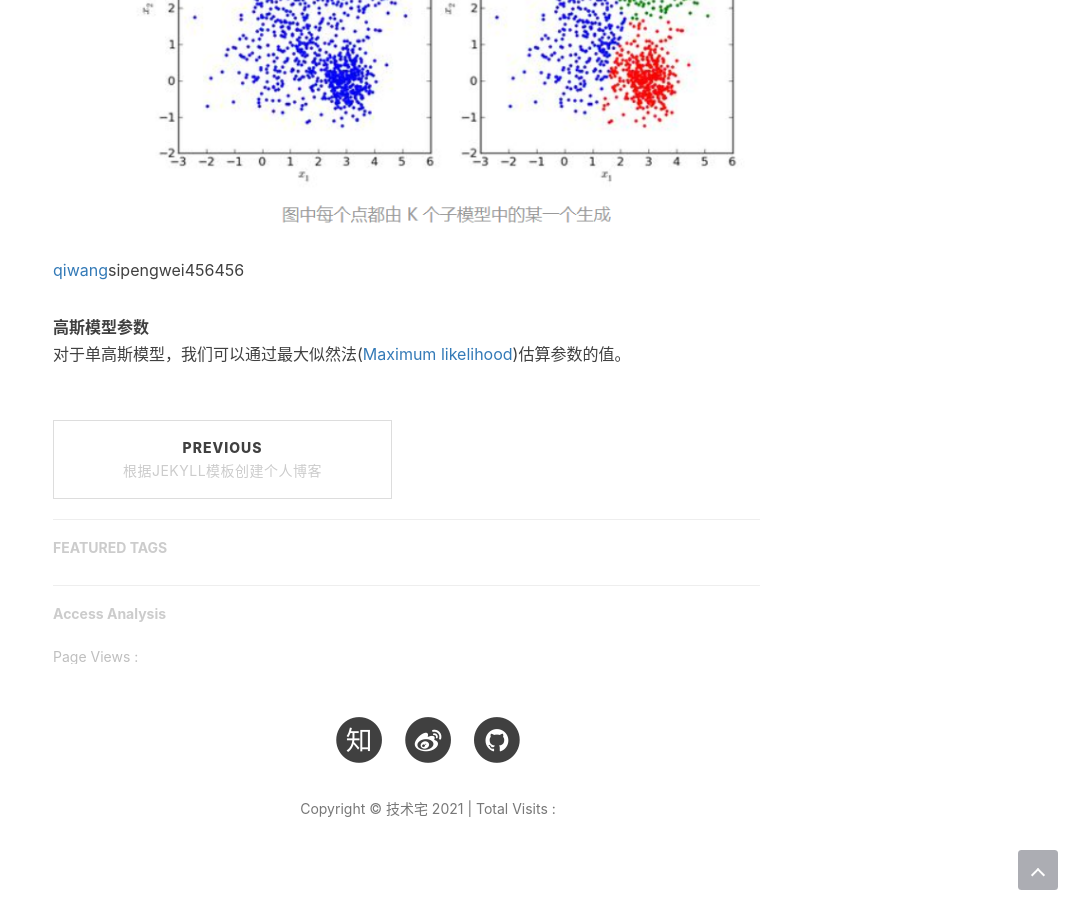
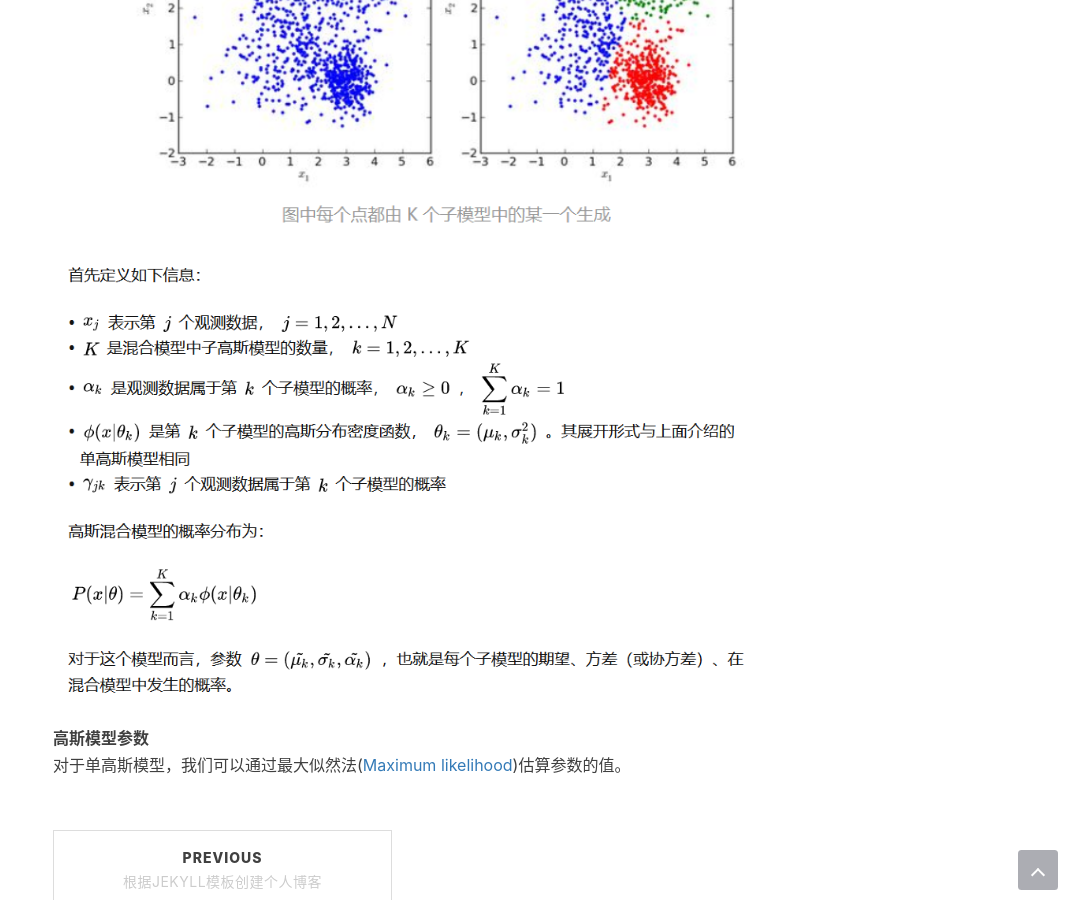
Before and after one commit to currywhm/currywhm.github.io, a Jekyll site: the page built from _posts/2021-05-15-gaussian-mixture-model.markdown, in a window 1280 px wide and 900 px high, scrolled down 1477 px. Shown: the whole window, without its empty margins (212-1280 px from the left). Built offline with Jekyll 4.4.1, drawn with Linux system fonts in a browser that asks for light colours; nearby versions of some CDN libraries; comment, search, counter and statistics services are not loaded.

Commit message:
1.高斯混合模型

```diff
--- a/_posts/2021-05-15-gaussian-mixture-model.markdown
+++ b/_posts/2021-05-15-gaussian-mixture-model.markdown
@@ -25,7 +25,7 @@ tags:
 
 举个不是特别稳妥的例子，比如我们现在有一组狗的样本数据，不同种类的狗，体型、颜色、长相各不相同，但都属于狗这个种类，此时单高斯模型可能不能很好的来描述这个分布，因为样本数据分布并不是一个单一的椭圆，所以用混合高斯分布可以更好的描述这个问题，如下图所示：
 ![qiwang](/img/in-post/gaussian_model/Hidder_var.png)
-[qiwang](/img/in-post/gaussian_model/hidder_2.png)sipengwei456456
+![qiwang](/img/in-post/gaussian_model/hidder_2.png)
 
 **高斯模型参数**
 对于单高斯模型，我们可以通过最大似然法([Maximum likelihood](https://www.cnblogs.com/wjy-lulu/p/7010258.html))估算参数的值。
```
